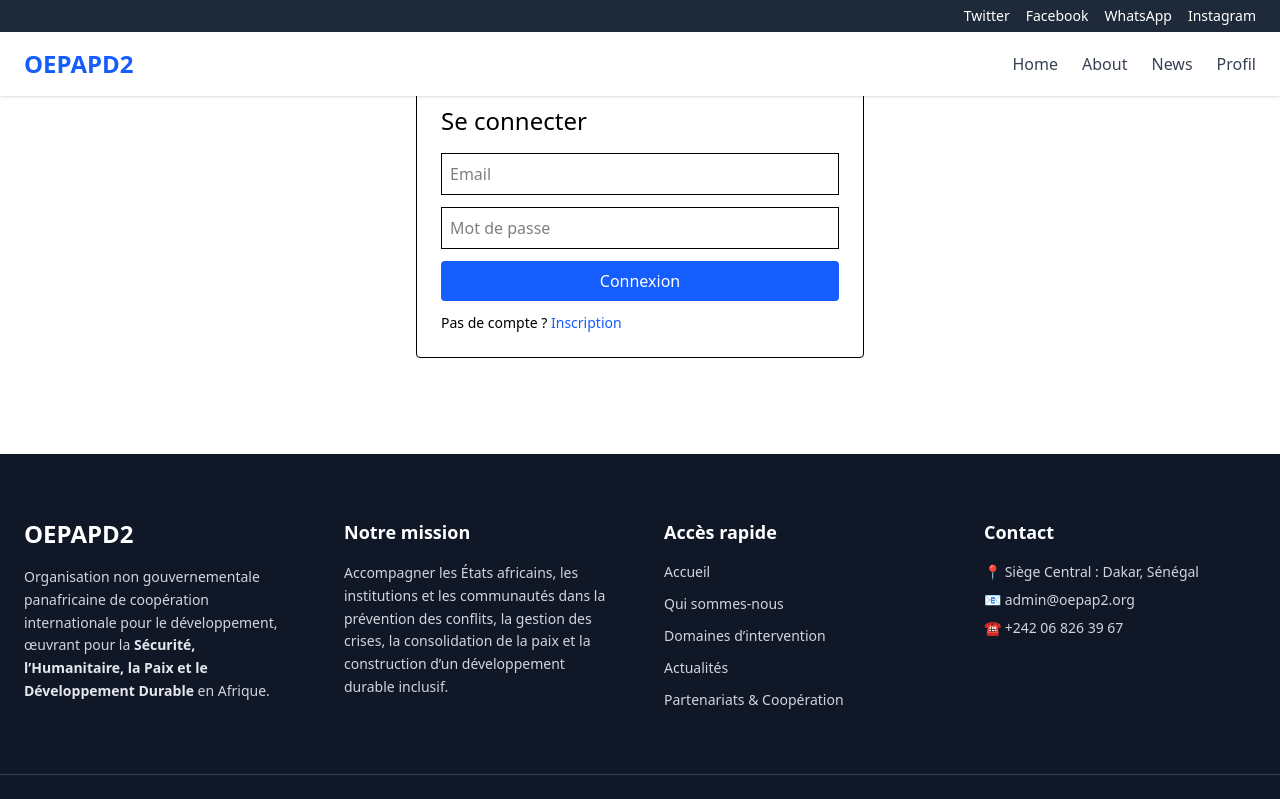
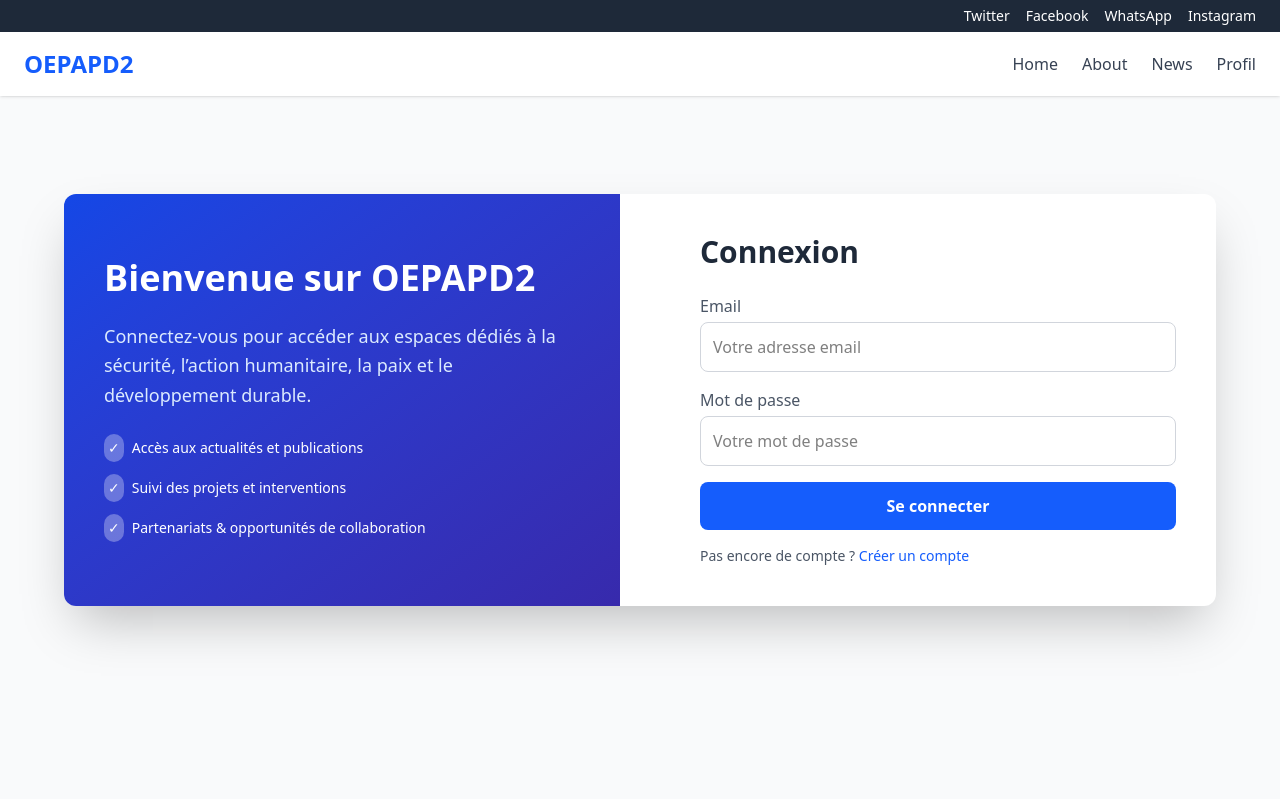
Before and after one commit to bingsa-tech/oepap2-frontend, a Vue app: page /login in a window 1280 px wide. Shown: the top 799 px of the page. Built offline with nearby package versions, Linux system fonts and the light colour scheme; no server answers.

Commit message:
Refactor Login.vue for improved layout and styling

```diff
--- a/src/views/auth/Login.vue
+++ b/src/views/auth/Login.vue
@@ -1,12 +1,80 @@
 <template>
-  <div class="max-w-md mx-auto mt-20 p-6 border rounded">
-    <h2 class="text-2xl mb-4">Se connecter</h2>
-    <form @submit.prevent="submit">
-      <input v-model="form.email" placeholder="Email" type="email" class="w-full p-2 border mb-3" />
-      <input v-model="form.password" placeholder="Mot de passe" type="password" class="w-full p-2 border mb-3" />
-      <button class="w-full p-2 bg-blue-600 text-white rounded">Connexion</button>
-    </form>
-    <p class="mt-3 text-sm">Pas de compte ? <router-link to="/register" class="text-blue-600">Inscription</router-link></p>
+  <div class="min-h-screen flex items-center justify-center bg-gray-50">
+    <div
+      class="max-w-6xl w-full grid md:grid-cols-2 gap-10 shadow-2xl rounded-xl overflow-hidden bg-white"
+    >
+
+      <!-- COLONNE GAUCHE : Widget information -->
+      <div
+        class="hidden md:flex flex-col justify-center bg-gradient-to-br from-blue-700 to-indigo-800 text-white p-10 space-y-6"
+      >
+        <h2 class="text-4xl font-extrabold">Bienvenue sur OEPAPD2</h2>
+
+        <p class="text-lg leading-relaxed text-blue-100">
+          Connectez-vous pour accéder aux espaces dédiés à la
+          sécurité, l’action humanitaire, la paix et le développement durable.
+        </p>
+
+        <ul class="space-y-3 text-sm">
+          <li class="flex items-center gap-2">
+            <span class="bg-white/30 p-1 rounded-full">✓</span>
+            Accès aux actualités et publications
+          </li>
+          <li class="flex items-center gap-2">
+            <span class="bg-white/30 p-1 rounded-full">✓</span>
+            Suivi des projets et interventions
+          </li>
+          <li class="flex items-center gap-2">
+            <span class="bg-white/30 p-1 rounded-full">✓</span>
+            Partenariats & opportunités de collaboration
+          </li>
+        </ul>
+      </div>
+
+      <!-- COLONNE DROITE : Formulaire -->
+      <div class="p-10">
+        <h2 class="text-3xl font-bold mb-6 text-gray-800">
+          Connexion
+        </h2>
+
+        <form @submit.prevent="submit" class="space-y-4">
+          <div>
+            <label class="block text-gray-600 mb-1">Email</label>
+            <input
+              v-model="form.email"
+              type="email"
+              placeholder="Votre adresse email"
+              class="w-full p-3 border border-gray-300 rounded-lg focus:ring-2 focus:ring-blue-600 focus:outline-none transition"
+            />
+          </div>
+
+          <div>
+            <label class="block text-gray-600 mb-1">Mot de passe</label>
+            <input
+              v-model="form.password"
+              type="password"
+              placeholder="Votre mot de passe"
+              class="w-full p-3 border border-gray-300 rounded-lg focus:ring-2 focus:ring-blue-600 focus:outline-none transition"
+            />
+          </div>
+
+          <button
+            type="submit"
+            class="w-full py-3 bg-blue-600 hover:bg-blue-700 text-white font-semibold rounded-lg transition"
+          >
+            Se connecter
+          </button>
+        </form>
+
+        <p class="mt-4 text-sm text-gray-600">
+          Pas encore de compte ?
+          <router-link to="/register" class="text-blue-600 hover:underline">
+            Créer un compte
+          </router-link>
+        </p>
+      </div>
+
+    </div>
   </div>
 </template>
 
@@ -25,7 +93,6 @@ export default {
     const submit = async () => {
       try {
         const res = await api.post('/auth/login', form.value);
-        // attend { user, access_token }
         const token = res.data.access_token || res.data.token || res.data.accessToken;
         const user = res.data.user;
         auth.setAuth(token, user);
```
